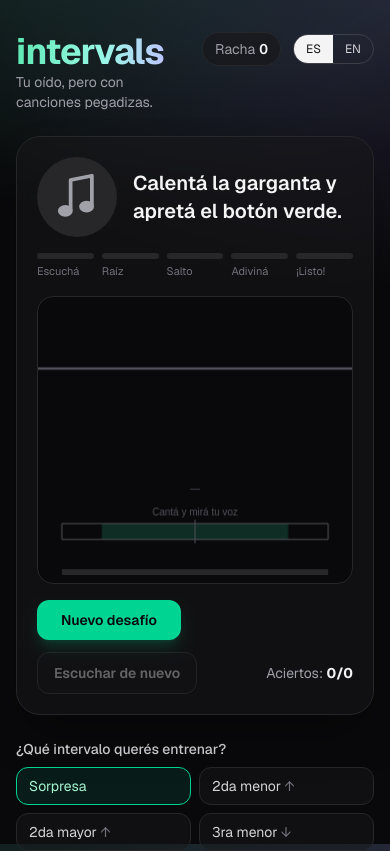
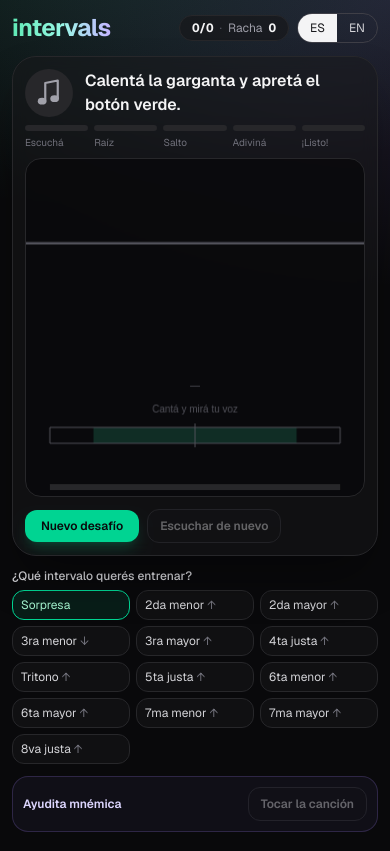
Before and after one commit to pablolospe/intervals, a Next.js app: page / in a window 390 px wide. Shown: the top 851 px of the page. Built offline with nearby package versions, Linux system fonts and the light colour scheme.

Commit message:
feat: fit-to-viewport responsive layout so all controls are visible on mobile and desktop
Co-Authored-By: Claude Sonnet 5.5 <noreply@anthropic.com>

```diff
--- a/src/components/identify-modal.tsx
+++ b/src/components/identify-modal.tsx
@@ -31,13 +31,13 @@ export function IdentifyModal({ open, title, subtitle, options, onPick }: Props)
       ref={ref}
       onCancel={(e) => e.preventDefault()} // Escape must not skip the answer
       aria-labelledby="identify-title"
-      className="m-auto w-[min(92vw,34rem)] rounded-3xl border border-emerald-400/30 bg-zinc-900 p-6 text-zinc-100 shadow-2xl shadow-black/60 backdrop:bg-black/70 backdrop:backdrop-blur-sm"
+      className="m-auto w-[min(92vw,34rem)] max-h-[92dvh] overflow-y-auto rounded-3xl border border-emerald-400/30 bg-zinc-900 p-6 text-zinc-100 shadow-2xl shadow-black/60 backdrop:bg-black/70 backdrop:backdrop-blur-sm"
     >
       <h2 id="identify-title" className="text-xl font-semibold text-emerald-300">
         {title}
       </h2>
       <p className="mb-4 text-sm text-zinc-400">{subtitle}</p>
-      <div className="grid grid-cols-2 gap-2 sm:grid-cols-3">
+      <div className="grid grid-cols-2 gap-2 min-[380px]:grid-cols-3">
         {options.map((o) => (
           <button
             key={o.id}
--- a/src/components/pitch-canvas.tsx
+++ b/src/components/pitch-canvas.tsx
@@ -66,11 +66,20 @@ export function PitchCanvas({ idleLabel }: { idleLabel: string }) {
       // Note name.
       g.fillStyle = color;
       g.textAlign = "center";
-      g.font = "600 40px var(--font-geist-sans), sans-serif";
-      g.fillText(note ? `${note.name}${note.octave}` : "—", w / 2, h * 0.68);
+      const fs = Math.max(18, Math.min(40, h * 0.14));
+      const ny = h * 0.68;
+      g.font = `600 ${fs}px var(--font-geist-sans), sans-serif`;
+      const label = note ? `${note.name}${note.octave}` : "—";
+      g.fillText(label, w / 2, ny);
       if (!note) {
-        g.font = "14px var(--font-geist-sans), sans-serif";
-        g.fillText(idleLabel, w / 2, h * 0.68 + 24);
+        g.font = `${Math.max(11, fs * 0.35)}px var(--font-geist-sans), sans-serif`;
+        g.fillText(idleLabel, w / 2, ny + fs * 0.6);
+      } else {
+        const nameW = g.measureText(label).width;
+        g.font = `${Math.max(11, fs * 0.4)}px var(--font-geist-mono), monospace`;
+        g.textAlign = "left";
+        g.fillText(`${note.cents >= 0 ? "+" : ""}${note.cents.toFixed(0)}¢`, w / 2 + nameW / 2 + 8, ny);
+        g.textAlign = "center";
       }
 
       // Cents gauge: -50..+50, good zone ±35.
@@ -96,13 +105,10 @@ export function PitchCanvas({ idleLabel }: { idleLabel: string }) {
         g.moveTo(x, gy - 14);
         g.lineTo(x, gy + 14);
         g.stroke();
-        g.fillStyle = color;
-        g.font = "12px var(--font-geist-mono), monospace";
-        g.fillText(`${note.cents >= 0 ? "+" : ""}${note.cents.toFixed(0)}¢`, x, gy + 30);
       }
 
       // Stabilization bar.
-      const by = h - 14;
+      const by = h - 12;
       g.fillStyle = "#27272a";
       g.fillRect(x0, by, x1 - x0, 6);
       g.fillStyle = GOOD;
@@ -118,5 +124,5 @@ export function PitchCanvas({ idleLabel }: { idleLabel: string }) {
     };
   }, [idleLabel]);
 
-  return <canvas ref={ref} className="h-72 w-full rounded-2xl border border-zinc-800 bg-zinc-950/80" aria-label="Pitch visualizer" />;
+  return <canvas ref={ref} className="block h-full w-full rounded-2xl border border-zinc-800 bg-zinc-950/80" aria-label="Pitch visualizer" />;
 }
--- a/src/components/trainer-app.tsx
+++ b/src/components/trainer-app.tsx
@@ -19,7 +19,7 @@ const ANIM: Record<Phase, string> = {
 };
 
 const btn =
-  "rounded-xl px-4 py-2.5 text-sm font-semibold transition disabled:cursor-not-allowed disabled:opacity-40";
+  "rounded-xl px-3 py-2 text-xs sm:px-4 sm:py-2.5 sm:text-sm font-semibold transition disabled:cursor-not-allowed disabled:opacity-40";
 const ghost = `${btn} border border-zinc-700 bg-zinc-900/60 text-zinc-200 hover:border-zinc-500 hover:bg-zinc-800`;
 
 export function TrainerApp() {
@@ -48,18 +48,21 @@ export function TrainerApp() {
   const mainLabel = phase === "IDLE" ? t.newChallenge : finished ? t.next : t.skip;
 
   return (
-    <main className="mx-auto flex w-full max-w-2xl flex-col gap-6 px-4 py-8 text-zinc-100">
-      <header className="flex items-start justify-between gap-4">
+    <main className="mx-auto flex h-dvh w-full max-w-5xl flex-col gap-3 px-3 py-3 text-zinc-100 sm:px-6 sm:py-5">
+      <header className="flex items-center justify-between gap-3">
         <div>
-          <h1 className="bg-gradient-to-r from-emerald-300 via-teal-200 to-violet-300 bg-clip-text text-4xl font-bold tracking-tight text-transparent">
+          <h1 className="bg-gradient-to-r from-emerald-300 via-teal-200 to-violet-300 bg-clip-text text-2xl font-bold tracking-tight text-transparent sm:text-4xl">
             {t.title}
           </h1>
-          <p className="text-sm text-zinc-400">{t.tagline}</p>
+          <p className="hidden text-sm text-zinc-400 sm:block [@media(max-height:480px)]:!hidden">{t.tagline}</p>
         </div>
-        <div className="flex items-center gap-3">
-          <div className="flex items-center gap-1 rounded-full border border-zinc-800 bg-zinc-900/70 px-3 py-1.5 text-sm" aria-label={`${t.streak}: ${score.streak}`}>
+        <div className="flex items-center gap-2 sm:gap-3">
+          <div className="flex items-center gap-1.5 rounded-full border border-zinc-800 bg-zinc-900/70 px-3 py-1 text-xs sm:text-sm" aria-label={`${t.score}: ${score.correct}/${score.total}. ${t.streak}: ${score.streak}`}>
+            <span className="hidden text-zinc-400 sm:inline">{t.score}</span>
+            <b className="tabular-nums">{score.correct}/{score.total}</b>
+            <span className="text-zinc-600">·</span>
             <span className="text-zinc-400">{t.streak}</span>
-            <span className="font-semibold tabular-nums">{score.streak}</span>
+            <b className="tabular-nums">{score.streak}</b>
           </div>
           <div role="group" aria-label={t.language} className="flex overflow-hidden rounded-full border border-zinc-700 text-xs">
             {(["es", "en"] as const).map((l) => (
@@ -76,19 +79,20 @@ export function TrainerApp() {
         </div>
       </header>
 
-      <section className="rounded-3xl border border-zinc-800 bg-zinc-900/50 p-5 shadow-2xl shadow-black/40 backdrop-blur">
-        <div className="mb-4 flex items-center gap-4">
+      <div className="grid min-h-0 flex-1 grid-rows-[minmax(0,1fr)_auto] gap-3 md:grid-cols-[minmax(0,1.5fr)_minmax(0,1fr)] md:grid-rows-1 [@media(max-height:480px)]:grid-cols-[minmax(0,1.2fr)_minmax(0,1fr)] [@media(max-height:480px)]:grid-rows-1">
+        <section className="flex min-h-0 flex-col overflow-hidden rounded-3xl border border-zinc-800 bg-zinc-900/50 p-3 shadow-2xl shadow-black/40 backdrop-blur sm:p-5">
+          <div className="mb-2 flex items-center gap-3 sm:mb-4 sm:gap-4">
             <div
               key={`${phase}-${score.total}`}
-            className={`h-20 w-20 shrink-0 overflow-hidden rounded-full bg-zinc-800 p-1.5 ${ANIM[phase]}`}
+              className={`[@media(max-height:480px)]:hidden h-12 w-12 shrink-0 overflow-hidden rounded-full bg-zinc-800 p-1 sm:h-20 sm:w-20 sm:p-1.5 ${ANIM[phase]}`}
             >
               <Mascot heyJude={currentId === "m3-desc" && revealed} mood={mood} />
             </div>
             <div role="status" className="min-w-0">
-            <p className={`text-xl font-semibold ${phase === "SUCCESS" ? "text-emerald-300" : phase === "MISS" ? "text-amber-300" : ""}`}>
+              <p className={`text-base font-semibold sm:text-xl ${phase === "SUCCESS" ? "text-emerald-300" : phase === "MISS" ? "text-amber-300" : ""}`}>
                 {t.phase[phase]}
               </p>
-            <p className="text-sm text-zinc-400">
+              <p className="text-xs text-zinc-400 sm:text-sm">
                 {quip ??
                   (def && !finished
                     ? revealed
@@ -97,7 +101,7 @@ export function TrainerApp() {
                     : "")}
               </p>
               {finished && def && evaluation && (
-              <p className="mt-1 text-xs text-zinc-500">
+                <p className="mt-0.5 text-xs text-zinc-500">
                   {isRandom ? `${t.wasIt}: ` : ""}{def.name[lang]} ({def.direction === "asc" ? t.ascending : t.descending}) · {t.error}{" "}
                   {evaluation.errorCents >= 0 ? "+" : ""}
                   {evaluation.errorCents.toFixed(0)} {t.cents}
@@ -106,47 +110,47 @@ export function TrainerApp() {
             </div>
           </div>
 
-        <ol className="mb-4 grid gap-2" style={{ gridTemplateColumns: `repeat(${stepLabels.length}, minmax(0, 1fr))` }} aria-label="progress">
+          <ol className="[@media(max-height:480px)]:hidden mb-2 grid gap-1.5 sm:mb-4 sm:gap-2" style={{ gridTemplateColumns: `repeat(${stepLabels.length}, minmax(0, 1fr))` }} aria-label="progress">
             {stepLabels.map((label, i) => (
               <li key={label} className="flex flex-col gap-1">
                 <span className={`h-1.5 rounded-full transition-colors ${i <= stepIndex ? "bg-emerald-400" : "bg-zinc-800"}`} />
-              <span className={`text-[11px] ${i === stepIndex ? "text-zinc-100" : "text-zinc-500"}`}>{label}</span>
+                <span className={`truncate text-[10px] [@media(max-height:600px)]:hidden sm:text-[11px] ${i === stepIndex ? "text-zinc-100" : "text-zinc-500"}`}>{label}</span>
               </li>
             ))}
           </ol>
 
+          <div className="min-h-20 flex-1">
             <PitchCanvas idleLabel={t.idleLabel} />
+          </div>
 
-        {micError && <p className="mt-3 rounded-lg bg-red-950/60 p-3 text-sm text-red-300">{t.micDenied}</p>}
+          {micError && <p className="mt-2 rounded-lg bg-red-950/60 p-2 text-xs text-red-300 sm:text-sm">{t.micDenied}</p>}
 
-        <div className="mt-4 flex flex-wrap items-center gap-3">
+          <div className="mt-3 flex flex-wrap items-center gap-2 sm:gap-3">
             <button
               onClick={startChallenge}
               disabled={busy}
-            className={`${btn} bg-emerald-400 px-6 text-base text-zinc-950 shadow-lg shadow-emerald-500/20 hover:bg-emerald-300`}
+              className={`${btn} bg-emerald-400 px-4 text-sm text-zinc-950 sm:px-5 sm:text-base shadow-lg shadow-emerald-500/20 hover:bg-emerald-300`}
             >
               {mainLabel}
             </button>
             <button onClick={replay} disabled={busy || !def} className={ghost}>
               {t.replay}
             </button>
-          <span className="ml-auto text-sm text-zinc-400">
-            {t.score}: <b className="text-zinc-100">{score.correct}/{score.total}</b>
-          </span>
           </div>
         </section>
 
+        <div className="flex flex-col gap-3 md:overflow-y-auto [@media(max-height:480px)]:overflow-y-auto">
           <section aria-labelledby="pick">
-        <h2 id="pick" className="mb-2 text-sm font-medium text-zinc-300">
+            <h2 id="pick" className="mb-1.5 text-xs font-medium text-zinc-300 sm:mb-2 sm:text-sm">
               {t.pickInterval}
             </h2>
-        <div className="grid grid-cols-2 gap-2 sm:grid-cols-3">
+            <div className="grid grid-cols-3 gap-1.5 sm:gap-2 md:grid-cols-2 lg:grid-cols-3">
               {[{ id: "random", label: t.random, arrow: "" }, ...options].map((o) => (
                 <button
                   key={o.id}
                   onClick={() => setSelection(o.id)}
                   aria-pressed={selection === o.id}
-              className={`rounded-xl border px-3 py-2 text-left text-sm transition ${
+                  className={`truncate rounded-xl border px-2 py-1.5 text-left text-xs transition [@media(max-height:600px)]:py-1 sm:px-3 sm:py-2 sm:text-sm ${
                     selection === o.id || (finished && isRandom && o.id === currentId)
                       ? "border-emerald-400 bg-emerald-400/10 text-emerald-200"
                       : "border-zinc-800 bg-zinc-900/50 text-zinc-300 hover:border-zinc-600"
@@ -158,16 +162,15 @@ export function TrainerApp() {
             </div>
           </section>
 
-      <IdentifyModal open={identifying} title={t.identifyTitle} subtitle={t.phase.IDENTIFY} options={options} onPick={answer} />
-
-      <section className="rounded-2xl border border-violet-400/20 bg-violet-400/5 p-4">
-        <h2 className="text-sm font-semibold text-violet-200">{t.helpTitle}</h2>
-        <p className="mb-3 text-sm text-zinc-400">{t.helpText}</p>
-        <div className="flex flex-wrap items-center gap-3">
+          <section className="rounded-2xl border border-violet-400/20 bg-violet-400/5 p-2.5 sm:p-4">
+            <div className="flex items-center justify-between gap-2 sm:block">
+              <h2 className="text-xs font-semibold text-violet-200 sm:text-sm">{t.helpTitle}</h2>
+              <p className="mb-2 hidden text-sm text-zinc-400 sm:block [@media(max-height:480px)]:!hidden">{t.helpText}</p>
+              <div className="flex flex-wrap items-center gap-2 sm:gap-3">
                 <button onClick={playReference} disabled={busy || !def || !revealed} className={ghost}>
                   {t.playReference}
                 </button>
-          <fieldset className="flex gap-4 text-xs text-zinc-400" aria-label={t.helpTitle}>
+                <fieldset className="hidden gap-4 text-xs text-zinc-400 sm:flex [@media(max-height:480px)]:!hidden" aria-label={t.helpTitle}>
                   <label className="flex items-center gap-1.5">
                     <input type="radio" name="ref" defaultChecked /> {t.instrumental}
                   </label>
@@ -176,15 +179,20 @@ export function TrainerApp() {
                   </label>
                 </fieldset>
               </div>
+            </div>
             {def && (finished || (phase === "SINGING_TARGET" && !isRandom)) && (
-          <p className="mt-3 text-sm text-violet-200">
+              <p className="mt-2 text-xs text-violet-200 sm:text-sm">
                 {t.song}: <b>{def.song.title}</b>
                 {def.song.artist ? ` — ${def.song.artist}` : ""}
               </p>
             )}
           </section>
+        </div>
+      </div>
 
-      <footer className="text-center text-xs text-zinc-600">{t.footer}</footer>
+      <IdentifyModal open={identifying} title={t.identifyTitle} subtitle={t.phase.IDENTIFY} options={options} onPick={answer} />
+
+      <footer className="hidden text-center text-xs text-zinc-600 md:block">{t.footer}</footer>
     </main>
   );
 }
```
Lines whose indentation alone changed are shown as unchanged.
